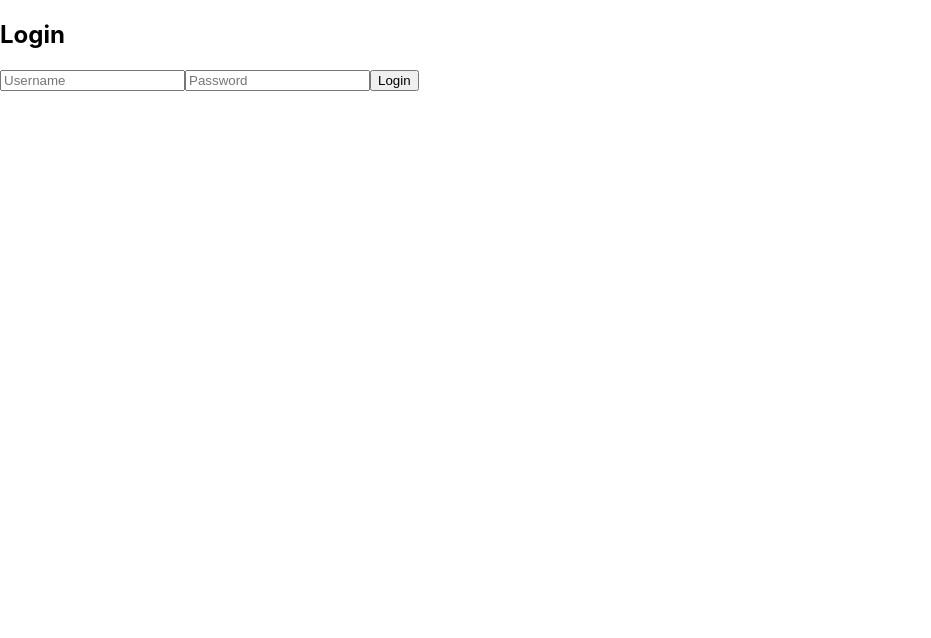
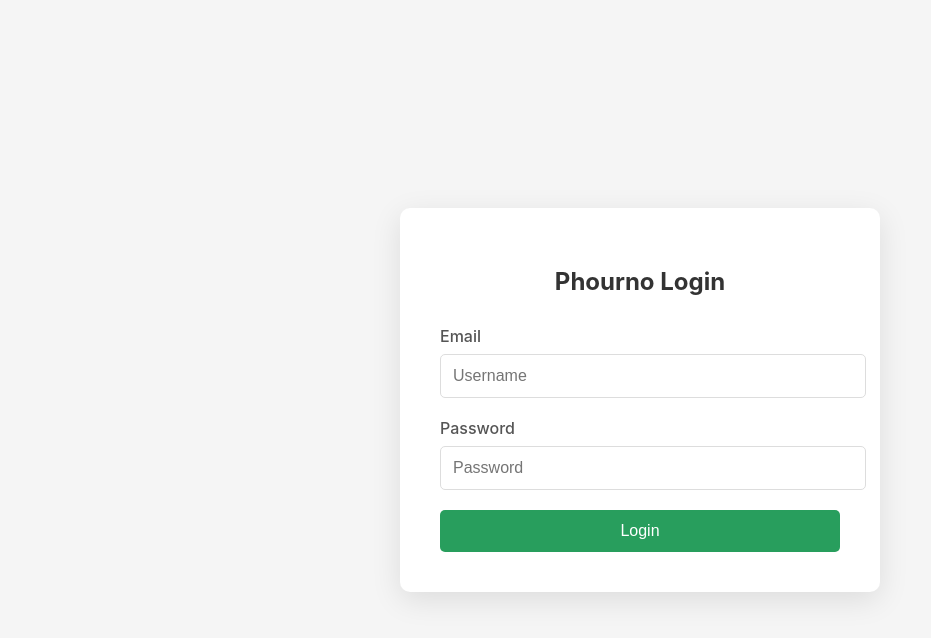
Before and after one commit to liamgilbey/phourno, a React (Create React App) app in the folder frontend/: page /login in a window 1280 px wide. Shown: the top 638 px of the page, without its empty margins (0-931 px from the left). Built offline with nearby package versions, Linux system fonts and the light colour scheme.

Commit message:
Nicer login screen

```diff
--- a/frontend/src/components/Auth/Login.js
+++ b/frontend/src/components/Auth/Login.js
@@ -2,6 +2,7 @@
 import { login } from '../../services/api';
 import { useNavigate } from 'react-router-dom';
 
+import '../../styles/Login.css';
 
 
 
@@ -26,9 +27,12 @@
     };
 
     return (
-        <div>
-            <h2>Login</h2>
+        <div className="login-container">
+            <div className="login-box">
+                <h2>Phourno Login</h2>
                 <form onSubmit={handleSubmit}>
+                    <div className="input-container">
+                        <label>Email</label>
                         <input
                             type="text"
                             placeholder="Username"
@@ -36,21 +40,21 @@
                             onChange={(e) => setUsername(e.target.value)}
                             required
                         />
+                    </div>
+                    <div className="input-container">
+                        <label>Password</label>
                         <input
                             type="password"
-                    placeholder="Password"
                             value={password}
                             onChange={(e) => setPassword(e.target.value)}
+                            placeholder="Password"
                             required
                         />
-                <button type="submit">Login</button>
+                    </div>
+                    {error && <p className="error-message">{JSON.stringify(error)}</p>}
+                    <button type="submit" className="login-button">Login</button>
                 </form>
-
-            {error && (
-                <p style={{ color: 'red' }}>
-                    {typeof error === 'string' ? error : JSON.stringify(error)}
-                </p>
-            )}
+            </div>
         </div>
     );
 };
--- /dev/null
+++ b/frontend/src/styles/Login.css
@@ -0,0 +1,77 @@
+/* Overall container for centering */
+.login-container {
+    display: flex;
+    justify-content: center;
+    align-items: center;
+    height: 100vh;
+    background-color: #f5f5f5;
+}
+
+/* Login form box styling */
+.login-box {
+    background-color: #fff;
+    padding: 40px;
+    border-radius: 10px;
+    box-shadow: 0px 8px 30px rgba(0, 0, 0, 0.1);
+    width: 100%;
+    max-width: 400px;
+}
+
+/* Heading */
+.login-box h2 {
+    margin-bottom: 30px;
+    text-align: center;
+    color: #333;
+}
+
+/* Input container */
+.input-container {
+    margin-bottom: 20px;
+}
+
+/* Input field styling */
+.input-container label {
+    display: block;
+    margin-bottom: 8px;
+    font-weight: 500;
+    color: #555;
+}
+
+.input-container input {
+    width: 100%;
+    padding: 12px;
+    border: 1px solid #ddd;
+    border-radius: 5px;
+    font-size: 16px;
+    transition: border-color 0.3s ease;
+}
+
+.input-container input:focus {
+    border-color: #289e5d;
+    outline: none;
+}
+
+/* Button styling */
+.login-button {
+    width: 100%;
+    padding: 12px;
+    background-color: #289e5d;
+    color: white;
+    font-size: 16px;
+    border: none;
+    border-radius: 5px;
+    cursor: pointer;
+    transition: background-color 0.3s ease;
+}
+
+.login-button:hover {
+    background-color: #1e7143;
+}
+
+/* Error message styling */
+.error-message {
+    color: red;
+    margin-bottom: 20px;
+    font-size: 14px;
+    text-align: center;
+}
```
Lines whose indentation alone changed are shown as unchanged.
